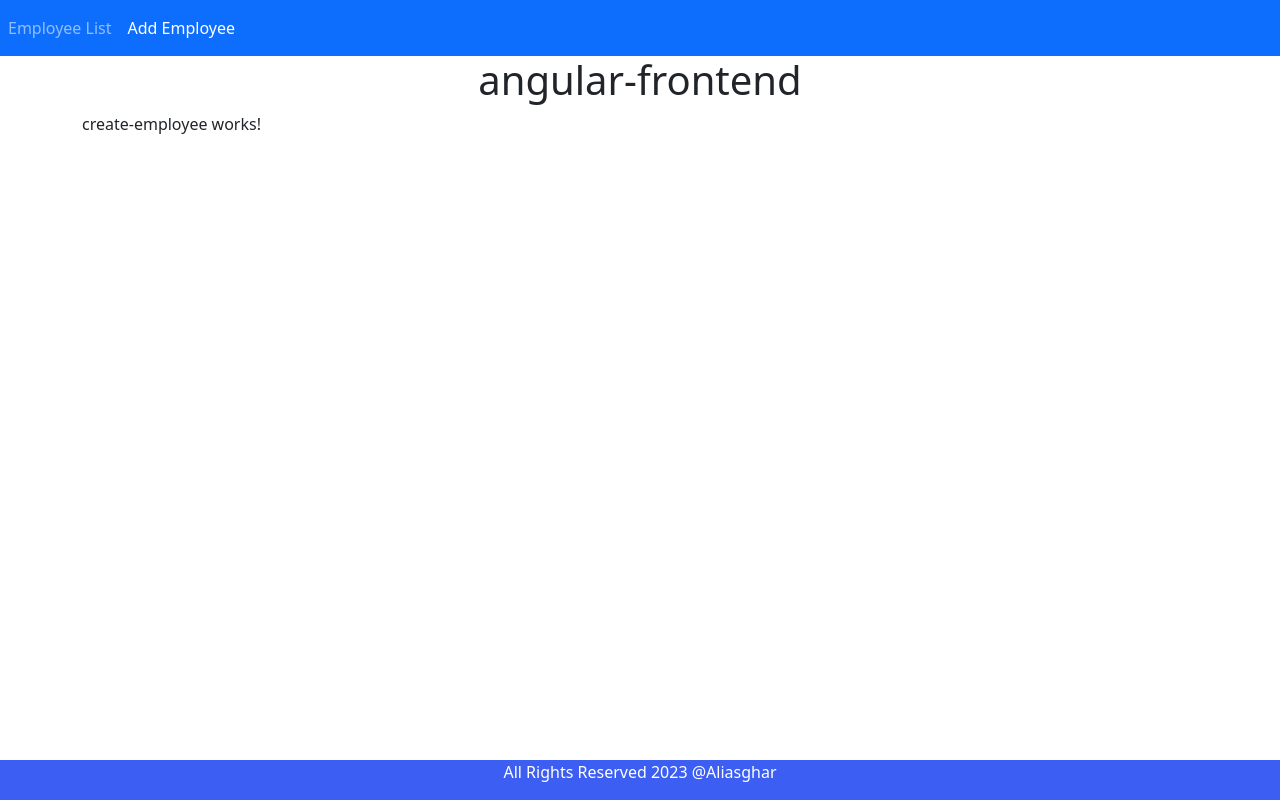
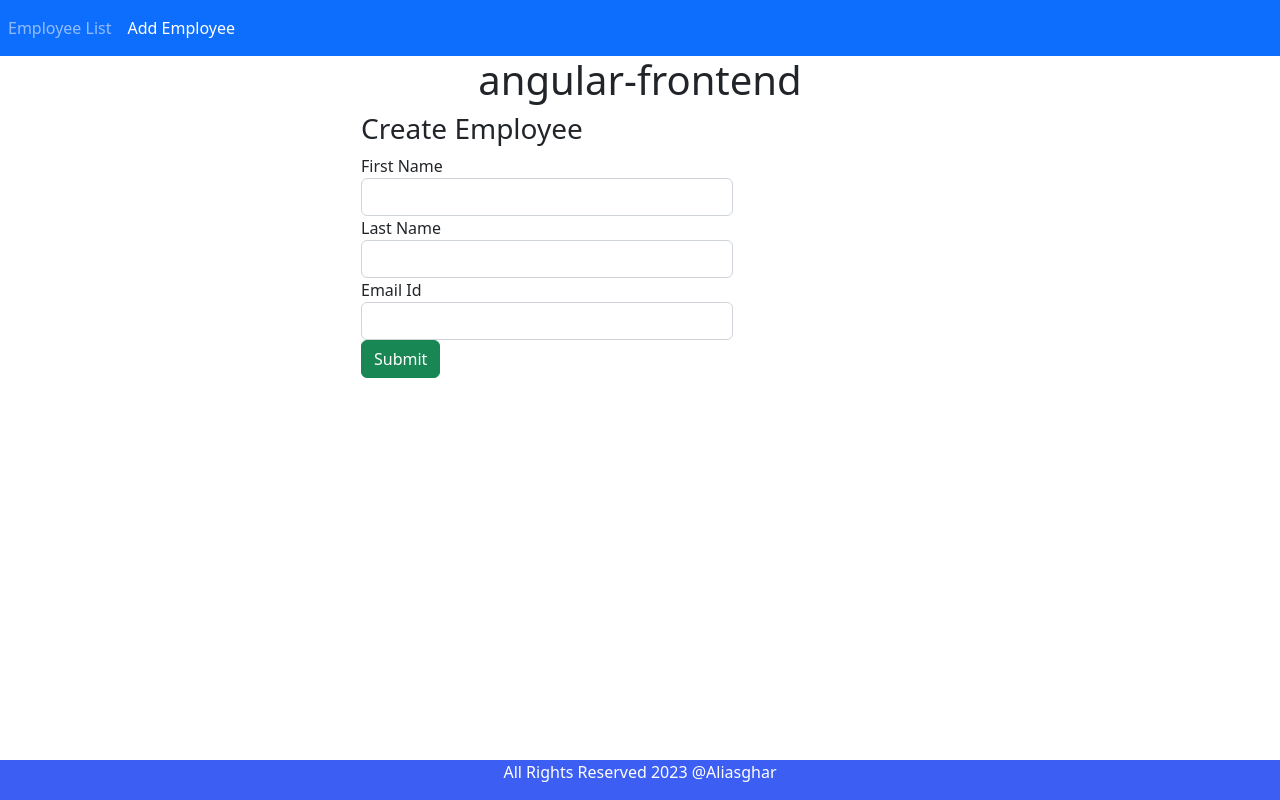
Before and after one commit to AAliasghar/Spring-Angular-Employee, an Angular app in the folder 03-Frontend/angular-frontend/: page /create-employee in a window 1280 px wide. Built offline with nearby package versions, Linux system fonts and the light colour scheme.

Commit message:
Form handling update

```diff
--- a/03-Frontend/angular-frontend/src/app/app.module.ts
+++ b/03-Frontend/angular-frontend/src/app/app.module.ts
@@ -5,6 +5,7 @@
 import { AppComponent } from './app.component';
 import { EmployeeListComponent } from './employee-list/employee-list.component';
 import { CreateEmployeeComponent } from './create-employee/create-employee.component';
+import { FormsModule } from '@angular/forms';
 
 @NgModule({
   declarations: [
@@ -15,7 +16,8 @@
   imports: [
     BrowserModule,
     AppRoutingModule,
-    HttpClientModule
+    HttpClientModule,
+    FormsModule
   ],
   providers: [],
   bootstrap: [AppComponent]
--- a/03-Frontend/angular-frontend/src/app/create-employee/create-employee.component.html
+++ b/03-Frontend/angular-frontend/src/app/create-employee/create-employee.component.html
@@ -1 +1,18 @@
-<p>create-employee works!</p>
+<div class="col-md-4 offset-md-3">
+    <h3> Create Employee</h3>
+    <form (ngSubmit)="OnSubmit()">
+        <div class="form-group">
+            <label>First Name</label>
+            <input type="text" class="form-control" id="firstName" [(ngModel)]="employee.firstName" name="firstName">
+        </div>
+        <div class="form-group">
+            <label>Last Name</label>
+            <input type="text" class="form-control" id="lastName" [(ngModel)]="employee.lastName" name="lastName">
+        </div>
+        <div class="form-group">
+            <label>Email Id</label>
+            <input type="text" class="form-control" id="emailId" [(ngModel)]="employee.emailId" name="emailId">
+        </div>
+        <button class="btn btn-success" type="submit">Submit</button>
+    </form>
+</div>
--- a/03-Frontend/angular-frontend/src/app/create-employee/create-employee.component.ts
+++ b/03-Frontend/angular-frontend/src/app/create-employee/create-employee.component.ts
@@ -1,10 +1,23 @@
-import { Component } from '@angular/core';
+import { Component, OnInit } from '@angular/core';
+import { Employee } from '../employee';
 
 @Component({
   selector: 'app-create-employee',
   templateUrl: './create-employee.component.html',
   styleUrls: ['./create-employee.component.css']
 })
-export class CreateEmployeeComponent {
+export class CreateEmployeeComponent implements OnInit {
+
+
+  employee: Employee = new Employee();
+
+  constructor() { }
+  ngOnInit(): void {
+
+  }
+
+  OnSubmit() {
+    console.log(this.employee);
+  }
 
 }
```
